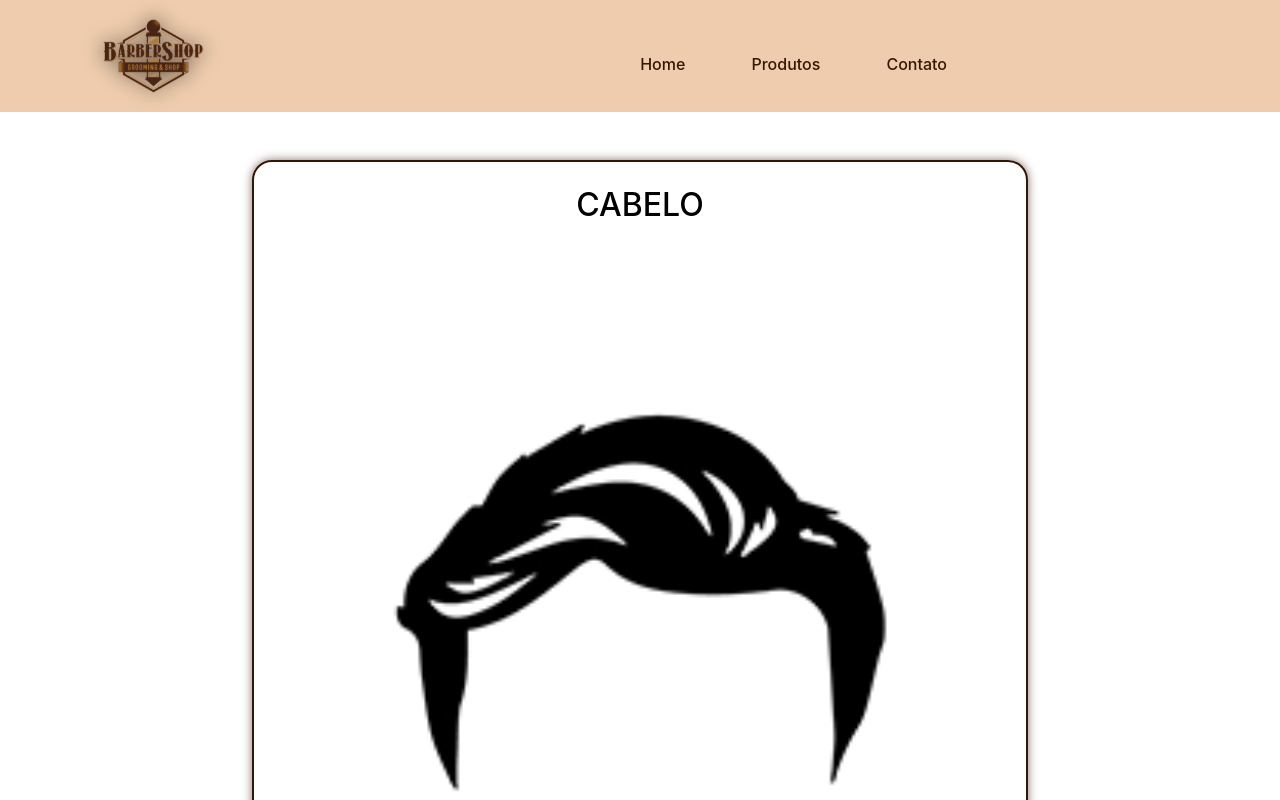
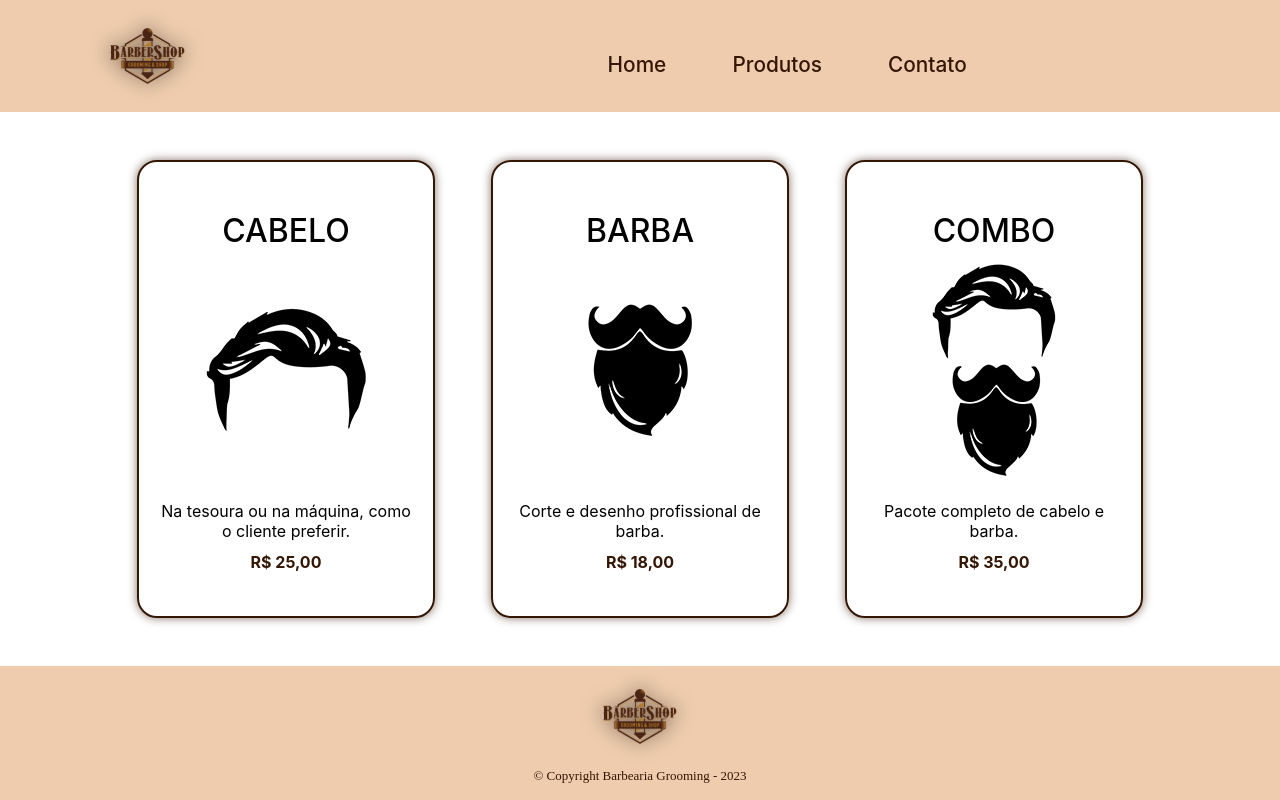
Before and after one commit to luiz-henrique-vaz/barbearia, a React (Create React App) app: page /produtos in a window 1280 px wide. Shown: the top 800 px of the page. Built offline with nearby package versions, Linux system fonts and the light colour scheme.

Commit message:
second responsive update

```diff
--- a/src/components/contact/bodyContact.jsx
+++ b/src/components/contact/bodyContact.jsx
@@ -61,12 +61,10 @@ export default function Body() {
                     <Input type="text" placeholder="Horário de funcionamento: 8h ás 20h"></Input>
                 </Campos>
 
+            </Forms>
                 <Campos>
                     <Button type="submit" value="Enviar formulário" id="button" onClick={enviarForm}>Enviar formulário</Button>
                 </Campos>
-
-
-            </Forms>
 
             <Texto id="texto"></Texto>
         </Container>
--- a/src/components/contact/styled.js
+++ b/src/components/contact/styled.js
@@ -3,12 +3,19 @@ import styled from "styled-components";
 export const Container = styled.div`
     margin: 6vh 0vh;
     width: 100%;
+    min-height: 55vh;
 `
 
 export const Forms = styled.form`
     display: flex;
     flex-direction: column;
     gap: 1rem;
+    @media (min-width: 1024px) {
+        display: flex;
+        justify-content: center;
+        flex-direction: row;
+        flex-wrap: wrap;
+    }
 `
 
 export const Campos = styled.label`
@@ -17,6 +24,7 @@ export const Campos = styled.label`
     align-items: center;
     justify-content: center;
     gap: 1px;
+
 
 `
 export const Label = styled.label`
@@ -28,12 +36,19 @@ export const Input = styled.input`
     height: 20px;
     border-radius: 5px;
     border-width: 0.5px;
-    border-color: #341605
+    border-color: #341605;
+    @media (min-width: 768px) {
+        width: 40vw;
+    }
+    @media (min-width: 1024px) {
+        width: 30vw;
+
+    }
 `
 
 export const Button = styled.button`
     margin-top: 2rem;
-    width: 35vw;
+    width: 25vw;
     height: 35px;
     background-color: #341605;
     border: none;
@@ -41,6 +56,7 @@ export const Button = styled.button`
     border-radius: 5px;
     box-shadow: 0px 0px 10px rgba(52 22 5 / 60%);
     cursor: pointer;
+
 `
 
 export const Texto = styled.h1`
--- a/src/components/home/styled.js
+++ b/src/components/home/styled.js
@@ -10,6 +10,7 @@ export const ContainerHeader = styled.div`
     background-color: #EECCAD;
     padding: 2vh 0px;
     width: 100vW;
+
     @media (min-width: 1024px) {
 
         flex-direction: row;
@@ -30,7 +31,7 @@ export const ContainerFooter = styled.div`
     @media (min-width: 1024px) {
 
         justify-content: space-around;
-        height: 20vh;
+        height: 15vh;
 
     }
 `
@@ -41,7 +42,7 @@ export const Logo = styled.img`
     width: 100%;
     filter: drop-shadow(0px 0px 10px rgba(0 0 0 / 60%));
     @media (min-width: 1024px) {
-        width: 8vw;
+        width: 6vw;
 
     }
 `
@@ -53,7 +54,7 @@ export const Navbar = styled.div`
     align-items: center;
     justify-content: center;
     gap: 6%;
-    font-size: 16px;
+    font-size: 1.3rem;
     @media (min-width: 1024px) {
         width: 60vw;
 
@@ -66,12 +67,17 @@ export const Links = styled.a`
     padding: 2px 10px;
     font-weight: 500;
 
+    &:hover {
+        filter: drop-shadow(0px 0px 5px rgba(52 22 15 / 100%));
+    }
+
+
 `
 
 //Body
 
 export const ContainerBody = styled.div`
-
+    min-height: 100vh;
 `
 export const DivBanner = styled.div`
     display:flex;
@@ -150,7 +156,7 @@ export const Video = styled.div`
         height: auto;
     }
     @media (min-width: 1024px) {
-        width: 45   vw;
+        width: 45vw;
         height: auto;
     }
 `
--- a/src/components/products/styled.js
+++ b/src/components/products/styled.js
@@ -5,6 +5,7 @@ export const Container = styled.div`
     display: flex;
     flex-direction: column;
     align-items: center;
+
 
 `
 
@@ -14,6 +15,16 @@ export const Products = styled.div`
     flex-direction: column;
     align-items: center;
     gap: 7vh;
+    @media (min-width: 768px) {
+        width: 100vw;
+        height: auto;
+    }
+    @media (min-width: 1024px) {
+        flex-direction: row;
+        height: auto;
+        justify-content: center;
+
+    }
 `
 export const Product = styled.div`
     width: 60vw;
@@ -26,6 +37,27 @@ export const Product = styled.div`
     border-radius: 20px;
     border-color: #341605;
     box-shadow: 0px 0px 10px rgba(52 22 5 / 60%);
+    @media (min-width: 768px) {
+        width: 35vw;
+        height: auto;
+    }
+    @media (min-width: 1024px) {
+        width: 290px;
+        height: 450px;
+        justify-content: center;
+    }
+    &:hover {
+        width: 293px;
+        height: 453px;
+        transition: 0ms.5;
+        box-shadow: 10px 10px 20px rgba(52 22 5 / 80%);
+    }
+    &:active {
+        width: 293px;
+        height: 453px;
+        transition: 0ms.5;
+        box-shadow: 10px 10px 20px rgba(52 22 5 / 80%);
+    }
 `
 
 
@@ -37,14 +69,30 @@ export const Title = styled.h1`
 export const Image = styled.img`
     width: 60vw;
     margin-bottom: -10px;
-
+    @media (min-width: 768px) {
+        width:35vw;
+        height: auto;
+    }
+    @media (min-width: 1024px) {
+        flex-direction: row;
+        width: 250px;
+        height: auto;
+    }
 `
 
 export const Text = styled.p`
     text-align: center;
     width:50vw;
     margin-bottom: -5px;
-
+    @media (min-width: 768px) {
+        width:35vw;
+        height: auto;
+    }
+    @media (min-width: 1024px) {
+        flex-direction: row;
+        width: 250px;
+        height: auto;
+    }
 `
 export const Price = styled.p`
     color: #341605;
```
